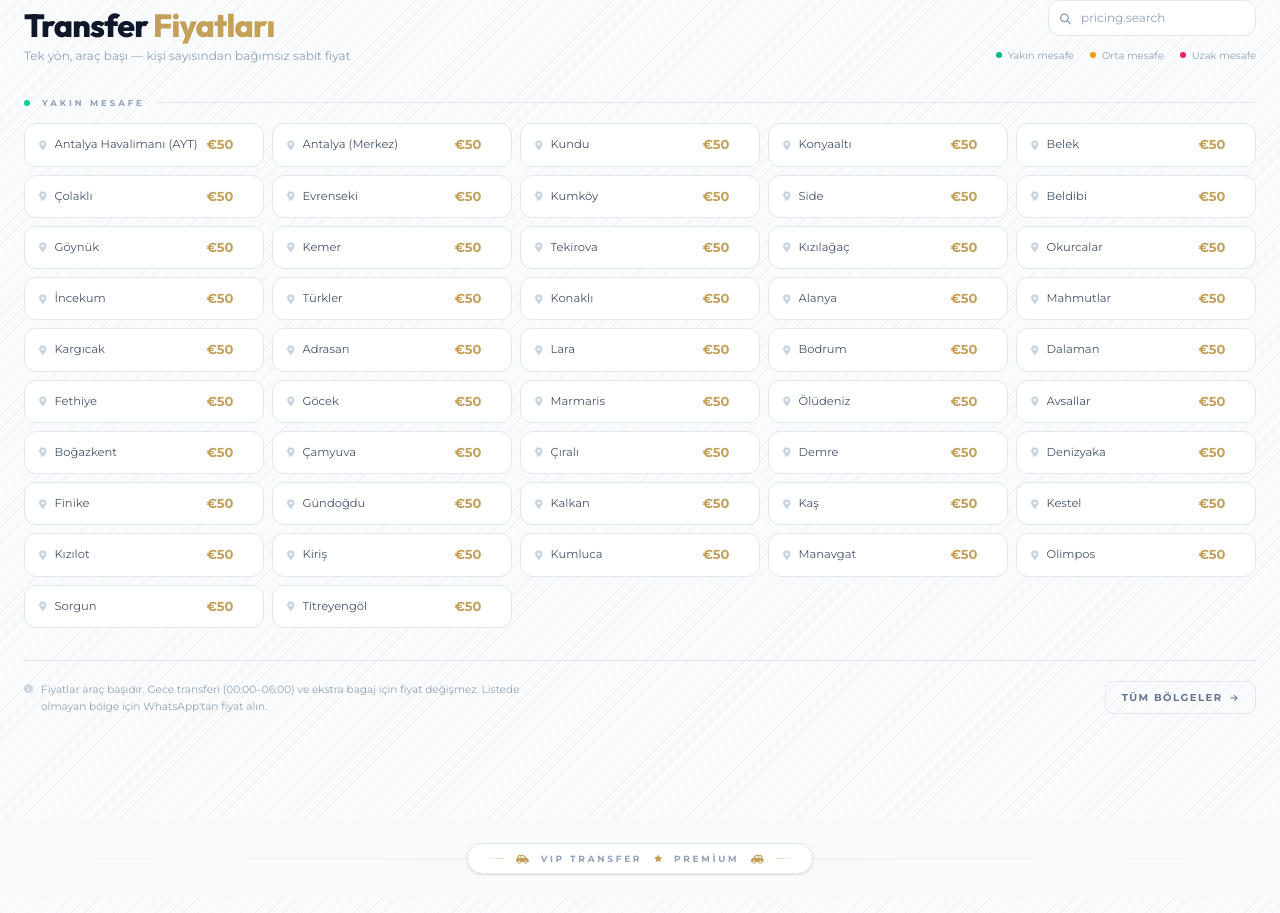
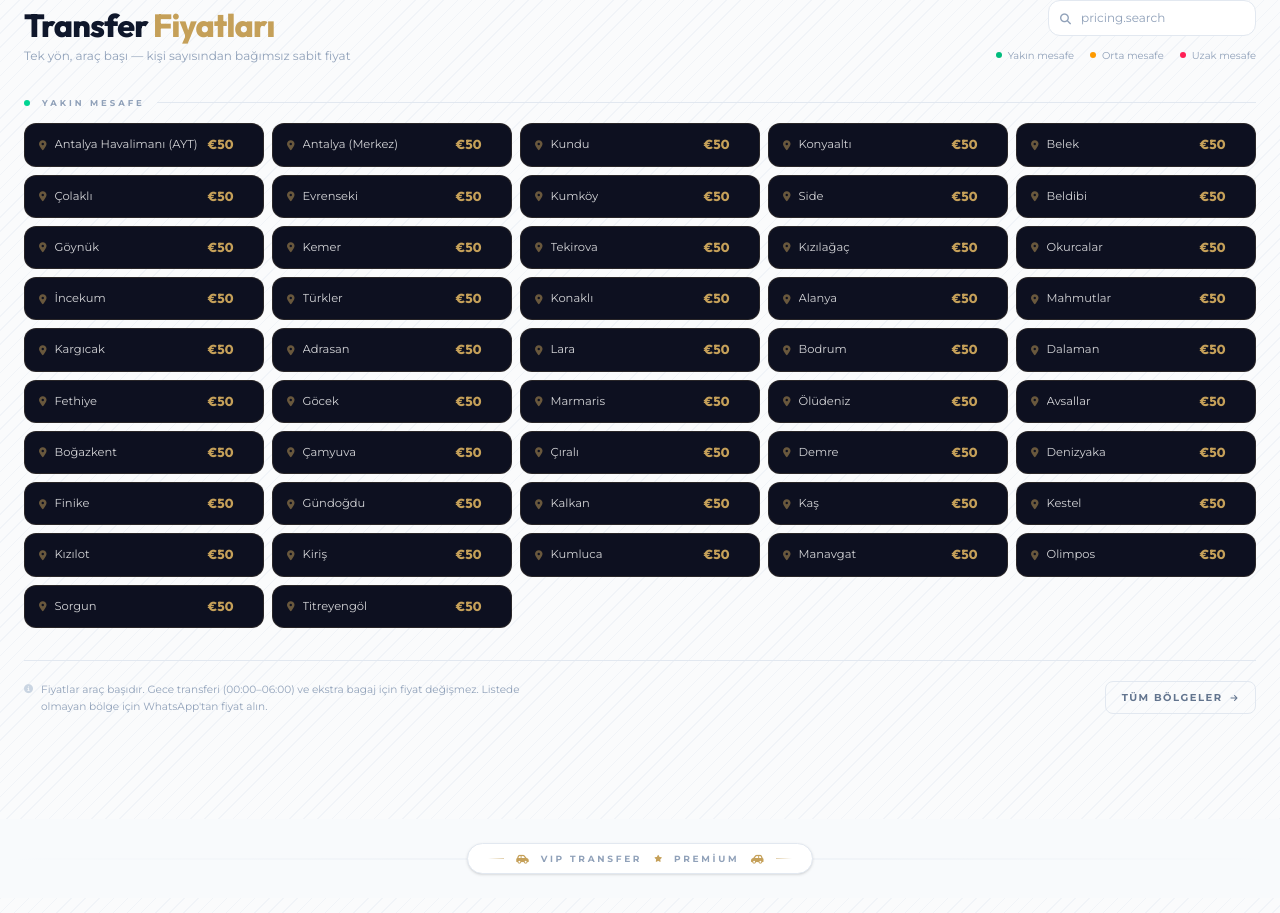
Before and after one commit to hozyon/ata-flug-transfer, a React (Vite) app: page / in a window 1280 px wide. Shown: the part 919-1832 px from the top of the page. Built offline with nearby package versions, Linux system fonts and the light colour scheme; no server answers; the database is empty; a web font is replaced by a local one.

Commit message:
feat: fiyat kutucukları dark-gold stil, okunabilir metin
Co-Authored-By: Claude Sonnet 4.6 <noreply@anthropic.com>

```diff
--- a/src/App.tsx
+++ b/src/App.tsx
@@ -605,19 +605,22 @@ const App: React.FC = () => {
                                       href={buildWaUrl(region.name, region.price)}
                                       target="_blank"
                                       rel="noopener noreferrer"
-                                      className="reveal group flex items-center justify-between gap-2 px-3.5 py-3 rounded-xl border border-slate-200 bg-white hover:border-[var(--color-primary)]/40 hover:bg-amber-50/50 hover:shadow-sm transition-all duration-200 cursor-pointer"
+                                      className="reveal group flex items-center justify-between gap-2 px-3.5 py-3 rounded-xl transition-all duration-200 cursor-pointer"
+                                      style={{ background: '#0d1020', border: '1px solid rgba(197,160,89,0.15)' }}
+                                      onMouseEnter={e => { const el = e.currentTarget as HTMLElement; el.style.borderColor = 'rgba(197,160,89,0.45)'; el.style.background = '#111525'; }}
+                                      onMouseLeave={e => { const el = e.currentTarget as HTMLElement; el.style.borderColor = 'rgba(197,160,89,0.15)'; el.style.background = '#0d1020'; }}
                                     >
                                       <div className="flex items-center gap-2 min-w-0">
-                                        <i className="fa-solid fa-location-dot text-slate-300 group-hover:text-[var(--color-primary)] text-[10px] shrink-0 transition-colors duration-200"></i>
-                                        <span className="text-slate-600 text-[11.5px] font-medium truncate group-hover:text-slate-900 transition-colors duration-200" style={{ fontFamily: "'Montserrat', sans-serif" }}>{region.name}</span>
+                                        <i className="fa-solid fa-location-dot text-[10px] shrink-0" style={{ color: 'rgba(197,160,89,0.5)' }}></i>
+                                        <span className="text-[11.5px] font-medium truncate" style={{ fontFamily: "'Montserrat', sans-serif", color: 'rgba(255,255,255,0.82)' }}>{region.name}</span>
                                       </div>
                                       <div className="flex items-center gap-1.5 shrink-0">
                                         {region.price ? (
-                                          <span className="text-[var(--color-primary)] font-black text-[13px] leading-none">{sym}{region.price}</span>
+                                          <span className="font-black text-[13px] leading-none" style={{ color: '#c5a059', fontFamily: "'Outfit', sans-serif" }}>{sym}{region.price}</span>
                                         ) : (
-                                          <span className="text-slate-300 font-medium text-[11px] leading-none">—</span>
+                                          <span style={{ color: 'rgba(255,255,255,0.2)', fontSize: 11 }}>—</span>
                                         )}
-                                        <i className="fa-brands fa-whatsapp text-[#25D366] text-[11px] opacity-0 group-hover:opacity-100 transition-opacity duration-200"></i>
+                                        <i className="fa-brands fa-whatsapp text-[11px] opacity-0 group-hover:opacity-100 transition-opacity duration-200" style={{ color: '#25D366' }}></i>
                                       </div>
                                     </a>
                                   ))}
```
